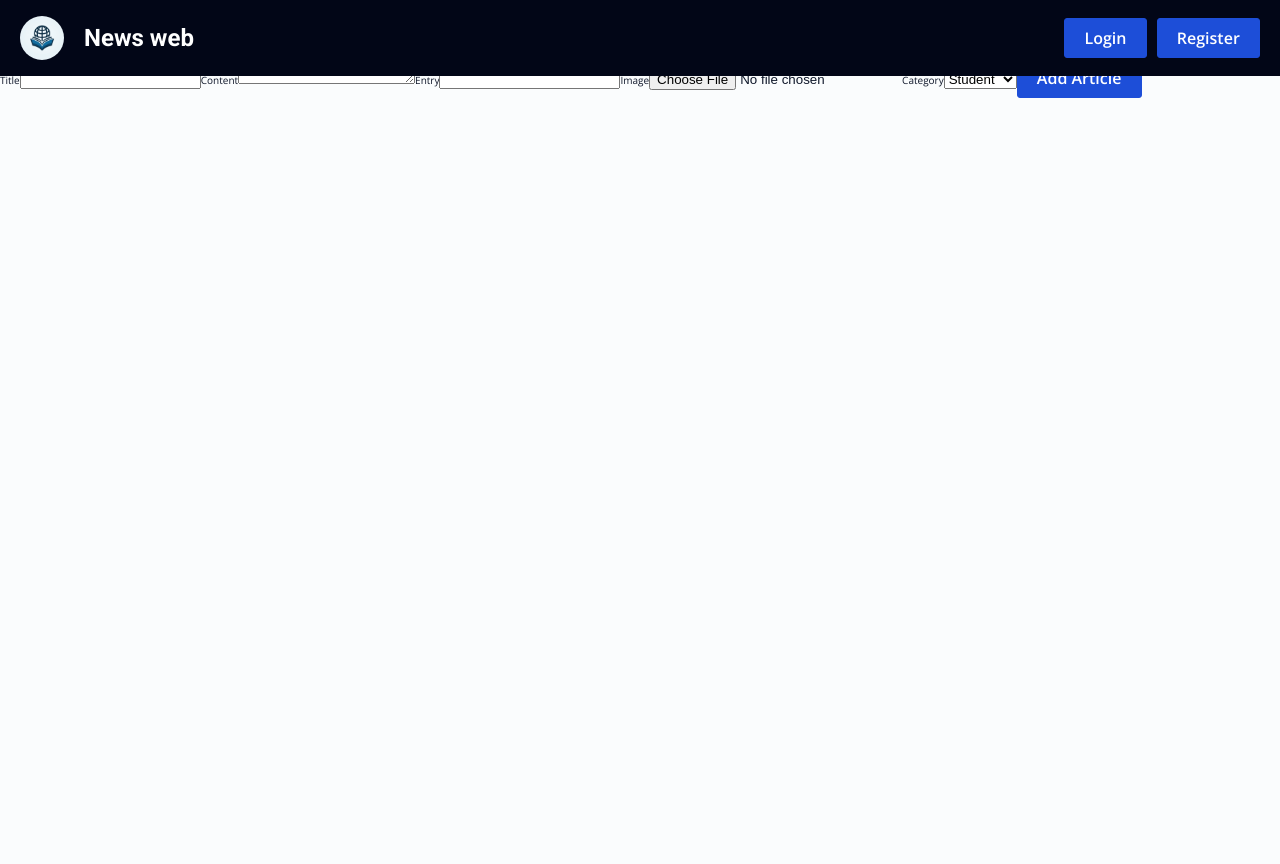
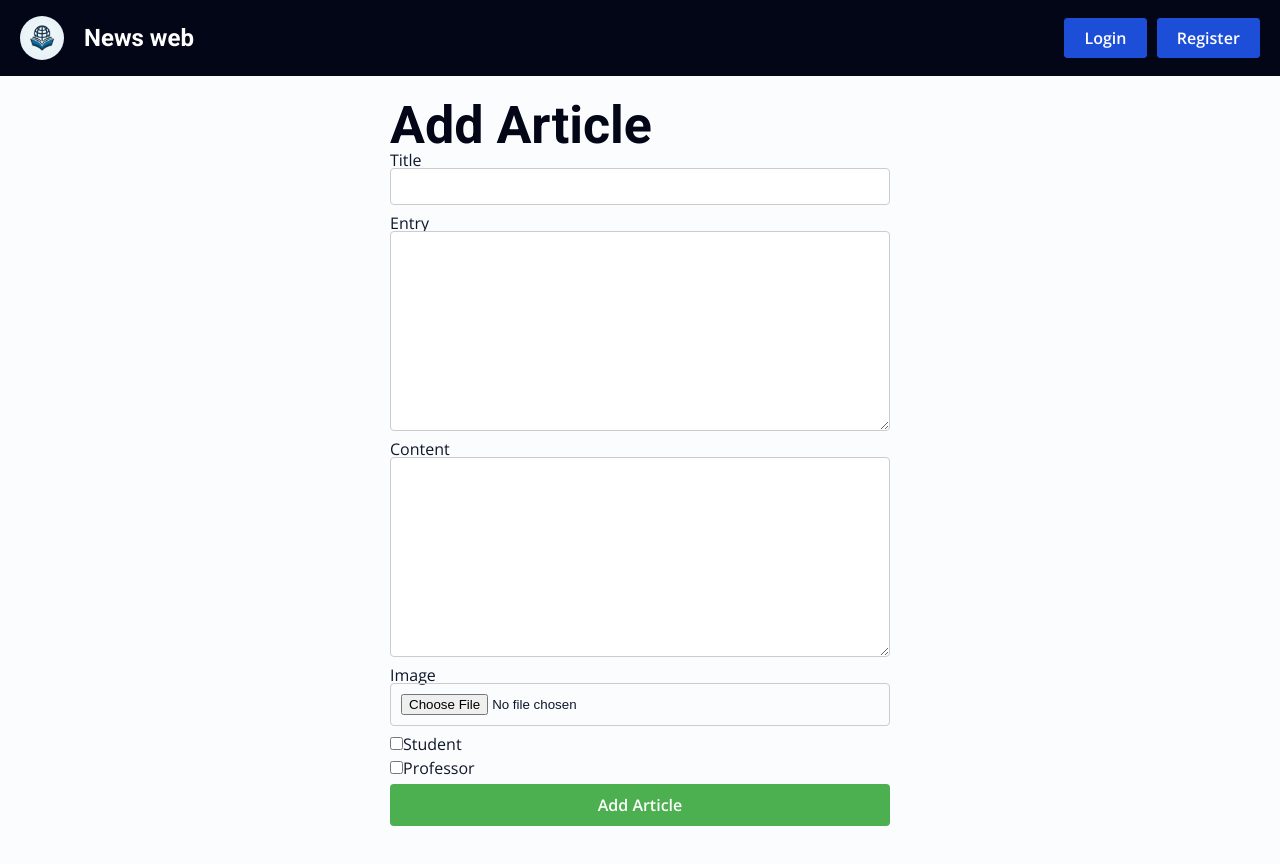
Before and after one commit to PacekMikolaj/NewsWeb, a React app: page /add-article in a window 1280 px wide. Shown: the top 864 px of the page. Before the commit the page ends 800 px from the top, so only its background shows below. Built offline with nearby package versions, Linux system fonts and the light colour scheme; no server answers.

Commit message:
added upload article

```diff
--- a/src/components/Header/Header.tsx
+++ b/src/components/Header/Header.tsx
@@ -7,7 +7,7 @@ import logo from "../../assets/logo.png";
 import { logoutUser } from "../../services/userAPI";
 
 const Header = () => {
-  const { isAuthenticated } = useContext(UserContext);
+  const { isAuthenticated, userData } = useContext(UserContext);
   const navigate = useNavigate();
 
   const handleLoginClick = () => {
@@ -42,7 +42,9 @@ const Header = () => {
         <div className="header__login-button-container">
           {isAuthenticated ? (
             <>
+              {/* {userData.category === "admin" ? ( */}
               <Button onClick={handleAddArticleClick}>Add article</Button>
+              {/* ) : null} */}
               <Button onClick={handleLogoutClick}>Logout</Button>
             </>
           ) : (
--- a/src/pages/AddArticle/AddArticle.less
+++ b/src/pages/AddArticle/AddArticle.less
@@ -0,0 +1,78 @@
+.add-article-page {
+  display: flex;
+  flex-direction: column;
+  align-items: center;
+  justify-content: center;
+  padding: 100px 20px;
+}
+
+.add-article-page form {
+  display: flex;
+  flex-direction: column;
+  width: 100%;
+  max-width: 500px;
+}
+
+.add-article-page form input,
+.add-article-page form textarea,
+.add-article-page form select {
+  margin-bottom: 10px;
+  padding: 10px;
+  border: 1px solid #ccc;
+  border-radius: 4px;
+}
+
+.add-article-page form textarea {
+  height: 200px;
+}
+
+.add-article-page form input[type="checkbox"] {
+  margin-bottom: 10px;
+  /* Add your checkbox styles here */
+}
+
+.add-article-page form label {
+  font-size: 16px; /* Increase font size */
+}
+
+.add-article-page form button {
+  padding: 10px 20px;
+  border: none;
+  border-radius: 4px;
+  background-color: blue; /* Change button color to blue */
+  color: white;
+  cursor: pointer;
+}
+
+.add-article-page form button:hover {
+  background-color: #45a049;
+}
+
+.add-article-page form {
+  display: flex;
+  flex-direction: column;
+  width: 100%;
+  max-width: 500px;
+}
+
+.add-article-page form input,
+.add-article-page form textarea,
+.add-article-page form select {
+  margin-bottom: 10px;
+  padding: 10px;
+  border: 1px solid #ccc;
+  border-radius: 4px;
+}
+
+.add-article-page form button {
+  padding: 10px 20px;
+  border: none;
+  border-radius: 4px;
+  background-color: #4caf50;
+  color: white;
+  cursor: pointer;
+}
+
+.add-article-page form button:hover {
+  background-color: #45a049;
+}
--- a/src/pages/AddArticle/AddArticle.tsx
+++ b/src/pages/AddArticle/AddArticle.tsx
@@ -4,17 +4,20 @@ import { UserContext } from "../../UserContext";
 import { Button } from "../../components/UI/Button/Button";
 import { useState } from "react";
 import { uploadImage } from "../../services/storageAPI";
+import { Article, uploadArticle } from "../../services/articleAPI";
+import { useNavigate } from "react-router-dom";
 
 type FormDataType = {
   title: string;
   content: string;
   entry: string;
   image: File | null;
-  category: string;
+  categories: string[];
 };
 
 const AddArticle = () => {
-  const userData = useContext(UserContext);
+  const { userData } = useContext(UserContext);
+  const navigate = useNavigate();
 
   const handleSubmit = async (e: React.FormEvent) => {
     e.preventDefault();
@@ -22,14 +25,35 @@ const AddArticle = () => {
     console.log(formData);
 
     if (!formData.image) return;
-    let url;
+    let imageData;
     try {
-      url = await uploadImage(formData.image.name, formData.image);
-      console.log(url);
+      imageData = await uploadImage(formData.image.name, formData.image);
+      console.log(imageData);
     } catch (err) {
       console.log(err);
     }
-    if (!url) return;
+    if (!imageData) return;
+
+    const article: Article = {
+      title: formData.title,
+      content: formData.content,
+      entry: formData.entry,
+      image: imageData.metadata.name,
+      categories: formData.categories,
+      author: `${userData.name} ${userData.surname}`,
+      date: new Date().toISOString().substring(0, 10),
+    };
+
+    uploadArticle(article)
+      .then((response) => {
+        console.log(response);
+        navigate("/");
+      })
+      .catch((error) => {
+        console.log(error);
+      });
+
+    console.log(article);
   };
 
   const [formData, setFormData] = useState<FormDataType>({
@@ -37,7 +61,7 @@ const AddArticle = () => {
     content: "",
     entry: "",
     image: null,
-    category: "",
+    categories: [],
   });
 
   const handleChange = (
@@ -55,7 +79,24 @@ const AddArticle = () => {
     });
   };
 
+  const handleCategoryChange = (e: React.ChangeEvent<HTMLInputElement>) => {
+    const category = e.target.value;
+
+    if (e.target.checked) {
+      setFormData((prevFormData) => ({
+        ...prevFormData,
+        categories: [...prevFormData.categories, category],
+      }));
+    } else {
+      setFormData((prevFormData) => ({
+        ...prevFormData,
+        categories: prevFormData.categories.filter((c) => c !== category),
+      }));
+    }
+  };
+
   return (
+    <div className="add-article-page">
       <form className="add-article" onSubmit={handleSubmit}>
         <h1>Add Article</h1>
         <label htmlFor="title">Title</label>
@@ -66,19 +107,18 @@ const AddArticle = () => {
           value={formData.title}
           onChange={handleChange}
         />
+        <label htmlFor="entry">Entry</label>
+        <textarea
+          id="entry"
+          required
+          value={formData.entry}
+          onChange={handleChange}
+        />
         <label htmlFor="content">Content</label>
         <textarea
           id="content"
           required
           value={formData.content}
-        onChange={handleChange}
-      />
-      <label htmlFor="entry">Entry</label>
-      <input
-        type="text"
-        id="entry"
-        required
-        value={formData.entry}
           onChange={handleChange}
         />
         <label htmlFor="image">Image</label>
@@ -89,13 +129,27 @@ const AddArticle = () => {
           required
           onChange={handleChange}
         />
-      <label htmlFor="category">Category</label>
-      <select id="category" value={formData.category} onChange={handleChange}>
-        <option value="student">Student</option>
-        <option value="Profesor">Profesor</option>
-      </select>
+        <label>
+          <input
+            type="checkbox"
+            value="Student"
+            checked={formData.categories.includes("Student")}
+            onChange={handleCategoryChange}
+          />
+          Student
+        </label>
+        <label>
+          <input
+            type="checkbox"
+            value="Professor"
+            checked={formData.categories.includes("Professor")}
+            onChange={handleCategoryChange}
+          />
+          Professor
+        </label>
         <Button type="submit">Add Article</Button>
       </form>
+    </div>
   );
 };
 
--- a/src/services/articleAPI.ts
+++ b/src/services/articleAPI.ts
@@ -6,6 +6,8 @@ import {
   doc,
   query,
   where,
+  addDoc,
+  orderBy,
 } from "firebase/firestore";
 import { ref, getDownloadURL } from "firebase/storage";
 
@@ -17,11 +19,15 @@ export interface Article {
   entry: string;
   image: string;
   title: string;
-  id: string;
+  id?: string;
 }
 
 export const getAllArticles = async () => {
-  const querySnapshot = await getDocs(collection(firestoreDatabase, "news"));
+  const q = query(
+    collection(firestoreDatabase, "news"),
+    orderBy("date", "desc")
+  );
+  const querySnapshot = await getDocs(q);
   return querySnapshot.docs.map((doc) => ({
     ...doc.data(),
     id: doc.id,
@@ -40,10 +46,18 @@ export const getArticle = async (id: string) => {
 
 export const getArticlesByCategory = async (category: string) => {
   const newsRef = collection(firestoreDatabase, "news");
-  const q = query(newsRef, where("categories", "array-contains", category));
+  const q = query(
+    newsRef,
+    where("categories", "array-contains", category),
+    orderBy("date", "desc")
+  );
   const querySnapshot = await getDocs(q);
   return querySnapshot.docs.map((doc) => ({
     ...doc.data(),
     id: doc.id,
   }));
 };
+
+export const uploadArticle = (article: Article) => {
+  return addDoc(collection(firestoreDatabase, "news"), article);
+};
```
Also changed, not shown: 1 other file (tests, documents, lock files or other folders). Lines whose indentation alone changed are shown as unchanged.
